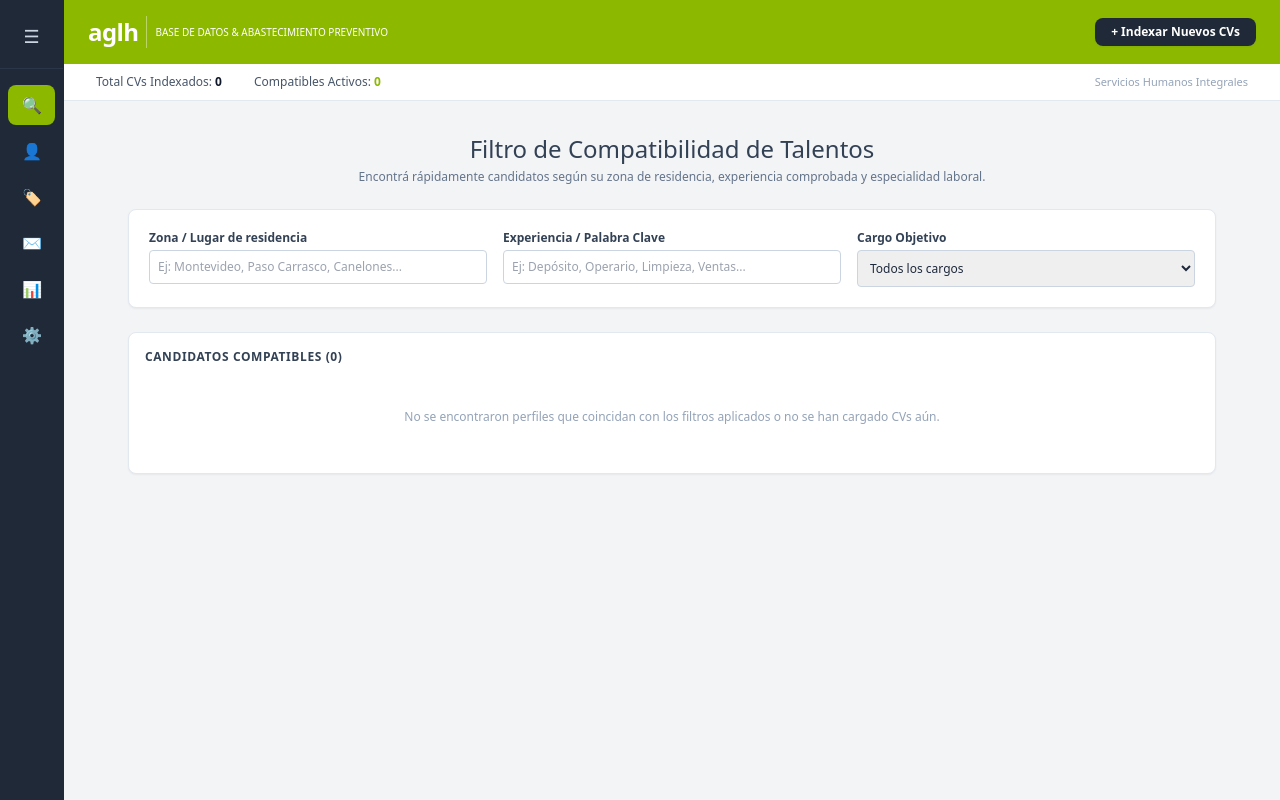
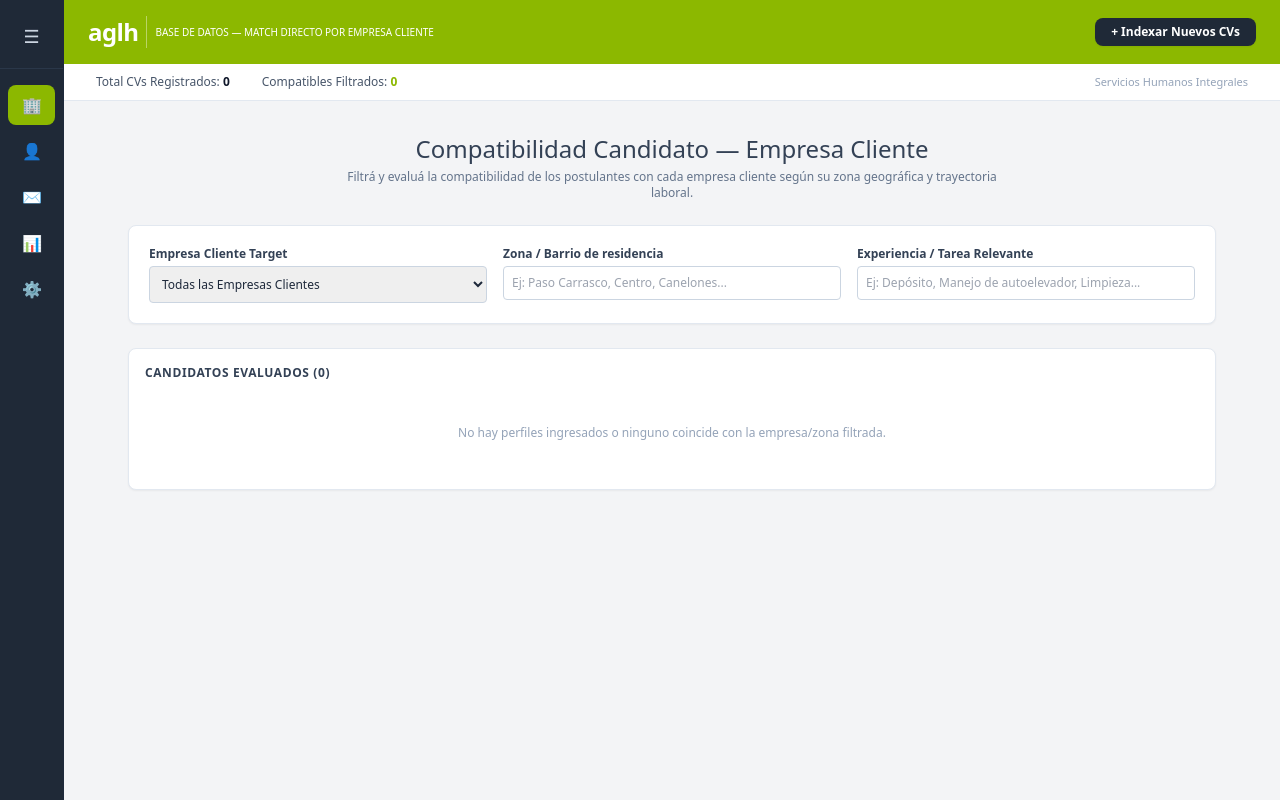
Before and after one commit to belenfernandezaglh/aglh-recruit, a Next.js app: page / in a window 1280 px wide. Built offline with nearby package versions, Linux system fonts and the light colour scheme.

Commit message:
Update page.tsx

```diff
--- a/app/page.tsx
+++ b/app/page.tsx
@@ -3,18 +3,18 @@
 
 import React, { useState, useRef } from 'react';
 import { Candidate, CandidateStatus, GrupoOperativa } from '../types';
-import { OPERATIVAS_BASE, MANUAL_CARGOS_BASE } from '../data/mockData';
+import { OPERATIVAS_BASE } from '../data/mockData';
 
-type ViewMode = 'busqueda' | 'candidates' | 'manual' | 'solicitudes' | 'reportes' | 'configuracion';
+type ViewMode = 'busqueda' | 'candidates' | 'solicitudes' | 'reportes' | 'configuracion';
 
 export default function Home() {
   const [activeTab, setActiveTab] = useState<ViewMode>('busqueda');
   const [isSidebarCollapsed, setIsSidebarCollapsed] = useState(true);
 
-  // Filtros de Búsqueda de Talentos (Match por zona y experiencia)
+  // Filtros de Búsqueda de Talentos por Zona, Experiencia y Empresa Cliente
   const [searchZone, setSearchZone] = useState('');
   const [searchExp, setSearchExp] = useState('');
-  const [selectedCargoFilter, setSelectedCargoFilter] = useState('');
+  const [selectedClientFilter, setSelectedClientFilter] = useState('');
 
   // Drag & Drop y Modal
   const [isDragging, setIsDragging] = useState(false);
@@ -25,11 +25,16 @@ export default function Home() {
 
   const fileInputRef = useRef<HTMLInputElement>(null);
 
+  // Extraer lista única de empresas clientes registradas
+  const allClients = Array.from(
+    new Set(operativas.flatMap(group => group.cuentas.map(c => c.cliente)))
+  );
+
   const handleUploadClick = () => {
     fileInputRef.current?.click();
   };
 
-  // Procesamiento de CVs para extracción e indexación en la Base
+  // Procesamiento de CVs para extracción e indexación
   const processFiles = (files: FileList | File[]) => {
     if (files && files.length > 0) {
       const newCandidates: Candidate[] = [];
@@ -42,35 +47,29 @@ export default function Home() {
         const fakePhone = `09${Math.floor(10000000 + Math.random() * 9000000)}`;
         const assignedZone = zonasMock[Math.floor(Math.random() * zonasMock.length)];
 
-        let assignedCargo = '01';
-        const lowerName = file.name.toLowerCase();
-
-        if (lowerName.includes('limpieza') || lowerName.includes('auxiliar')) assignedCargo = '04';
-        else if (lowerName.includes('deposito') || lowerName.includes('picker') || lowerName.includes('logistica')) assignedCargo = '03';
-        else if (lowerName.includes('tecnico') || lowerName.includes('soldador')) assignedCargo = '07';
-        else if (lowerName.includes('venta') || lowerName.includes('caja')) assignedCargo = '06';
-
+        // Asignación de compatibilidad directa con Empresas Clientes
         const matchedClienteNames: string[] = [];
 
-        // Identificar compatibilidad con cuentas activas
         updatedOperativas.forEach(group => {
           group.cuentas.forEach(cuenta => {
-            if (cuenta.cargoAsociado === assignedCargo) {
-              cuenta.contactos.push(`${cleanName} (${assignedZone})`);
-              matchedClienteNames.push(cuenta.cliente);
-            }
+            // Evaluamos coincidencia directamente con la empresa cliente
+            matchedClienteNames.push(cuenta.cliente);
+            cuenta.contactos.push(`${cleanName} (${assignedZone})`);
           });
         });
+
+        // Seleccionar 1 o 2 clientes compatibles sugeridos
+        const sugeridos = matchedClienteNames.slice(0, 2);
 
         const initialCandidate: Candidate = {
           id: (Date.now() + index).toString(),
           name: cleanName,
           phone: fakePhone,
-          position: MANUAL_CARGOS_BASE.find(c => c.id === assignedCargo)?.title || 'Operario General',
+          position: 'Postulante General',
           status: 'NUEVO',
           fileName: file.name,
           date: new Date().toLocaleDateString('es-ES') + ' ' + new Date().toLocaleTimeString('es-ES', { hour: '2-digit', minute: '2-digit' }),
-          matchedOperativas: matchedClienteNames
+          matchedOperativas: sugeridos
         };
 
         newCandidates.push(initialCandidate);
@@ -121,13 +120,13 @@ export default function Home() {
     }
   };
 
-  // Filtrado de candidatos para Match de Zona y Experiencia
+  // Filtrado de candidatos enfocado en Empresa Cliente, Zona y Experiencia
   const candidatesMatch = candidates.filter(candidate => {
-    const matchCargo = selectedCargoFilter === '' || candidate.position === selectedCargoFilter;
+    const matchClient = selectedClientFilter === '' || candidate.matchedOperativas?.includes(selectedClientFilter);
     const matchZone = searchZone === '' || candidate.name.toLowerCase().includes(searchZone.toLowerCase()) || candidate.fileName.toLowerCase().includes(searchZone.toLowerCase());
-    const matchExp = searchExp === '' || candidate.position.toLowerCase().includes(searchExp.toLowerCase()) || candidate.fileName.toLowerCase().includes(searchExp.toLowerCase());
+    const matchExp = searchExp === '' || candidate.fileName.toLowerCase().includes(searchExp.toLowerCase());
 
-    return matchCargo && matchZone && matchExp;
+    return matchClient && matchZone && matchExp;
   });
 
   return (
@@ -177,10 +176,10 @@ export default function Home() {
             className={`w-full h-10 rounded-lg flex items-center px-3 transition-colors ${
               activeTab === 'busqueda' ? 'bg-[#8cb800] text-white font-bold' : 'text-slate-300 hover:bg-slate-700/60'
             }`}
-            title="Búsqueda & Match"
+            title="Match por Empresa"
           >
-            <span className="text-base min-w-[24px] text-center">🔍</span>
-            {!isSidebarCollapsed && <span className="text-xs ml-3 truncate">Búsqueda & Match</span>}
+            <span className="text-base min-w-[24px] text-center">🏢</span>
+            {!isSidebarCollapsed && <span className="text-xs ml-3 truncate">Match por Empresa</span>}
           </button>
 
           <button
@@ -192,17 +191,6 @@ export default function Home() {
           >
             <span className="text-base min-w-[24px] text-center">👤</span>
             {!isSidebarCollapsed && <span className="text-xs ml-3 truncate">Base de CVs ({candidates.length})</span>}
-          </button>
-
-          <button
-            onClick={() => setActiveTab('manual')}
-            className={`w-full h-10 rounded-lg flex items-center px-3 transition-colors ${
-              activeTab === 'manual' ? 'bg-[#8cb800] text-white font-bold' : 'text-slate-300 hover:bg-slate-700/60'
-            }`}
-            title="Manual de Cargos"
-          >
-            <span className="text-base min-w-[24px] text-center">🏷</span>
-            {!isSidebarCollapsed && <span className="text-xs ml-3 truncate">Manual de Cargos</span>}
           </button>
 
           <button
@@ -247,7 +235,7 @@ export default function Home() {
             <div className="font-extrabold text-2xl tracking-tight text-white flex items-center">
               <span>aglh</span>
               <span className="text-[10px] font-normal tracking-normal ml-2 hidden sm:inline-block border-l border-white/40 pl-2 uppercase">
-                Base de Datos & Abastecimiento Preventivo
+                Base de Datos — Match Directo por Empresa Cliente
               </span>
             </div>
           </div>
@@ -262,34 +250,48 @@ export default function Home() {
           </div>
         </header>
 
-        {/* Bar Superior de Estado de la Banco de Talentos */}
+        {/* Bar Superior */}
         <div className="bg-white border-b border-slate-200 px-8 py-2.5 flex justify-between items-center text-xs text-slate-600">
           <div className="flex space-x-8">
-            <div>Total CVs Indexados: <strong className="text-slate-900">{candidates.length}</strong></div>
-            <div>Compatibles Activos: <strong className="text-[#8cb800]">{candidatesMatch.length}</strong></div>
+            <div>Total CVs Registrados: <strong className="text-slate-900">{candidates.length}</strong></div>
+            <div>Compatibles Filtrados: <strong className="text-[#8cb800]">{candidatesMatch.length}</strong></div>
           </div>
           <span className="text-slate-400 text-[11px]">Servicios Humanos Integrales</span>
         </div>
 
         <main className="p-8 max-w-6xl mx-auto w-full">
 
-          {/* VISTA 1: BÚSQUEDA Y MATCH POR ZONA Y EXPERIENCIA (🔍) */}
+          {/* VISTA 1: BÚSQUEDA Y MATCH POR EMPRESA CLIENTE (🏢) */}
           {activeTab === 'busqueda' && (
             <div className="space-y-6">
               <div className="text-center max-w-2xl mx-auto mb-6">
-                <h2 className="text-2xl font-light text-slate-700">Filtro de Compatibilidad de Talentos</h2>
+                <h2 className="text-2xl font-light text-slate-700">Compatibilidad Candidato — Empresa Cliente</h2>
                 <p className="text-xs text-slate-500 mt-1">
-                  Encontrá rápidamente candidatos según su zona de residencia, experiencia comprobada y especialidad laboral.
+                  Filtrá y evaluá la compatibilidad de los postulantes con cada empresa cliente según su zona geográfica y trayectoria laboral.
                 </p>
               </div>
 
-              {/* Panel de Filtros Inteligentes */}
+              {/* Panel de Filtros por Empresa, Zona y Experiencia */}
               <div className="bg-white p-5 rounded-lg border border-slate-200 shadow-sm grid grid-cols-1 md:grid-cols-3 gap-4">
                 <div>
-                  <label className="text-xs font-semibold text-slate-700 block mb-1">Zona / Lugar de residencia</label>
+                  <label className="text-xs font-semibold text-slate-700 block mb-1">Empresa Cliente Target</label>
+                  <select
+                    value={selectedClientFilter}
+                    onChange={(e) => setSelectedClientFilter(e.target.value)}
+                    className="w-full border border-slate-300 rounded p-2 text-xs focus:outline-none focus:border-[#8cb800]"
+                  >
+                    <option value="">Todas las Empresas Clientes</option>
+                    {allClients.map((clientName, idx) => (
+                      <option key={idx} value={clientName}>{clientName}</option>
+                    ))}
+                  </select>
+                </div>
+
+                <div>
+                  <label className="text-xs font-semibold text-slate-700 block mb-1">Zona / Barrio de residencia</label>
                   <input
                     type="text"
-                    placeholder="Ej: Montevideo, Paso Carrasco, Canelones..."
+                    placeholder="Ej: Paso Carrasco, Centro, Canelones..."
                     value={searchZone}
                     onChange={(e) => setSearchZone(e.target.value)}
                     className="w-full border border-slate-300 rounded p-2 text-xs focus:outline-none focus:border-[#8cb800]"
@@ -297,35 +299,21 @@ export default function Home() {
                 </div>
 
                 <div>
-                  <label className="text-xs font-semibold text-slate-700 block mb-1">Experiencia / Palabra Clave</label>
+                  <label className="text-xs font-semibold text-slate-700 block mb-1">Experiencia / Tarea Relevante</label>
                   <input
                     type="text"
-                    placeholder="Ej: Depósito, Operario, Limpieza, Ventas..."
+                    placeholder="Ej: Depósito, Manejo de autoelevador, Limpieza..."
                     value={searchExp}
                     onChange={(e) => setSearchExp(e.target.value)}
                     className="w-full border border-slate-300 rounded p-2 text-xs focus:outline-none focus:border-[#8cb800]"
                   />
                 </div>
-
-                <div>
-                  <label className="text-xs font-semibold text-slate-700 block mb-1">Cargo Objetivo</label>
-                  <select
-                    value={selectedCargoFilter}
-                    onChange={(e) => setSelectedCargoFilter(e.target.value)}
-                    className="w-full border border-slate-300 rounded p-2 text-xs focus:outline-none focus:border-[#8cb800]"
-                  >
-                    <option value="">Todos los cargos</option>
-                    {MANUAL_CARGOS_BASE.map(cargo => (
-                      <option key={cargo.id} value={cargo.title}>{cargo.title}</option>
-                    ))}
-                  </select>
-                </div>
               </div>
 
-              {/* Resultados de Coincidencia */}
+              {/* Lista de Resultados */}
               <div className="bg-white p-4 rounded-lg border border-slate-200 shadow-sm">
                 <h3 className="text-xs font-bold text-slate-700 mb-3 uppercase tracking-wider">
-                  Candidatos Compatibles ({candidatesMatch.length})
+                  Candidatos Evaluados ({candidatesMatch.length})
                 </h3>
 
                 {candidatesMatch.length > 0 ? (
@@ -342,19 +330,26 @@ export default function Home() {
                             {candidate.status}
                           </span>
                         </div>
-                        <p className="text-xs text-[#8cb800] font-semibold mt-1">{candidate.position}</p>
                         <p className="text-xs text-slate-500 mt-2">
-                          <strong>Tel:</strong> <span className="font-mono">{candidate.phone}</span>
+                          <strong>Teléfono:</strong> <span className="font-mono">{candidate.phone}</span>
                         </p>
-                        <div className="mt-3 pt-2 border-t border-slate-200/60 flex justify-between items-center text-[11px] text-slate-500">
-                          <span>📄 {candidate.fileName}</span>
+
+                        <div className="mt-3 pt-2 border-t border-slate-200/60">
+                          <span className="text-[10px] text-slate-400 block mb-1 font-semibold">Empresas Compatibles:</span>
+                          <div className="flex flex-wrap gap-1">
+                            {candidate.matchedOperativas?.map((cliente, i) => (
+                              <span key={i} className="bg-emerald-50 text-emerald-800 text-[10px] px-2 py-0.5 rounded border border-emerald-200 font-semibold">
+                                {cliente}
+                              </span>
+                            ))}
+                          </div>
                         </div>
                       </div>
                     ))}
                   </div>
                 ) : (
                   <div className="text-center py-8 text-slate-400 text-xs">
-                    No se encontraron perfiles que coincidan con los filtros aplicados o no se han cargado CVs aún.
+                    No hay perfiles ingresados o ninguno coincide con la empresa/zona filtrada.
                   </div>
                 )}
               </div>
@@ -365,7 +360,7 @@ export default function Home() {
           {activeTab === 'candidates' && (
             <div className="space-y-6">
               <h2 className="text-center text-2xl font-light text-slate-700 mb-6">
-                Base General de CVs Procesados
+                Base General de CVs Registrados
               </h2>
 
               <div className="grid grid-cols-1 md:grid-cols-3 gap-4">
@@ -376,51 +371,31 @@ export default function Home() {
                     className="bg-white p-4 rounded-lg border border-slate-200 shadow-sm hover:border-[#8cb800] cursor-pointer transition-colors"
                   >
                     <h4 className="font-bold text-xs text-slate-800">{candidate.name}</h4>
-                    <p className="text-xs text-[#8cb800] font-semibold mt-1">{candidate.position}</p>
                     <p className="text-xs text-slate-500 font-mono mt-1">{candidate.phone}</p>
-                    <p className="text-[10px] text-slate-400 mt-2">Ingresado: {candidate.date}</p>
+                    <p className="text-[10px] text-slate-400 mt-2">Documento: {candidate.fileName}</p>
                   </div>
                 ))}
               </div>
             </div>
           )}
 
-          {/* VISTA 3: MANUAL DE CARGOS (🏷) */}
-          {activeTab === 'manual' && (
+          {/* VISTA 3: SOLICITUDES (✉) */}
+          {activeTab === 'solicitudes' && (
             <div className="space-y-6">
               <h2 className="text-center text-2xl font-light text-slate-700 mb-6">
-                Manual de Cargos
+                Solicitudes Recibidas de Empresas Clientes
               </h2>
-
-              <div className="grid grid-cols-1 md:grid-cols-2 gap-4">
-                {MANUAL_CARGOS_BASE.map((cargo) => (
-                  <div key={cargo.id} className="bg-white p-5 rounded-lg border border-slate-200 shadow-sm hover:border-[#8cb800]">
-                    <span className="text-[10px] font-bold text-[#8cb800] uppercase">Código {cargo.id}</span>
-                    <h3 className="font-bold text-slate-800 text-sm mt-1">{cargo.title}</h3>
-                    <p className="text-xs text-slate-600 mt-2 leading-relaxed">{cargo.funcion}</p>
-                  </div>
-                ))}
+              <div className="bg-white p-6 rounded-lg border border-slate-200 shadow-sm text-center">
+                <p className="text-sm text-slate-600">Bandeja para requerimientos y especificaciones directo de los clientes.</p>
               </div>
             </div>
           )}
 
-          {/* VISTA 4: SOLICITUDES (✉) */}
-          {activeTab === 'solicitudes' && (
-            <div className="space-y-6">
-              <h2 className="text-center text-2xl font-light text-slate-700 mb-6">
-                Solicitudes de Demanda de Clientes
-              </h2>
-              <div className="bg-white p-6 rounded-lg border border-slate-200 shadow-sm text-center">
-                <p className="text-sm text-slate-600">Bandeja para recibir solicitudes directas de empresas clientes.</p>
-              </div>
-            </div>
-          )}
-
-          {/* VISTA 5: REPORTES (📊) */}
+          {/* VISTA 4: REPORTES (📊) */}
           {activeTab === 'reportes' && (
             <div className="space-y-6">
               <h2 className="text-center text-2xl font-light text-slate-700 mb-6">
-                Estadísticas del Banco de CVs
+                Métricas de la Base de Datos
               </h2>
               <div className="grid grid-cols-1 md:grid-cols-2 gap-4">
                 <div className="bg-white p-5 rounded-lg border border-slate-200 shadow-sm">
@@ -428,14 +403,14 @@ export default function Home() {
                   <p className="text-3xl font-bold text-[#8cb800] mt-1">{candidates.length}</p>
                 </div>
                 <div className="bg-white p-5 rounded-lg border border-slate-200 shadow-sm">
-                  <p className="text-xs text-slate-500 uppercase font-semibold">Perfil más recurrente</p>
-                  <p className="text-xl font-bold text-slate-800 mt-1">Operario de Depósito / Logística</p>
+                  <p className="text-xs text-slate-500 uppercase font-semibold">Empresas Clientes Activas</p>
+                  <p className="text-3xl font-bold text-slate-800 mt-1">{allClients.length}</p>
                 </div>
               </div>
             </div>
           )}
 
-          {/* VISTA 6: CONFIGURACIÓN (⚙) */}
+          {/* VISTA 5: CONFIGURACIÓN (⚙) */}
           {activeTab === 'configuracion' && (
             <div className="space-y-6">
               <h2 className="text-center text-2xl font-light text-slate-700 mb-6">
@@ -443,8 +418,8 @@ export default function Home() {
               </h2>
               <div className="bg-white p-6 rounded-lg border border-slate-200 shadow-sm max-w-lg mx-auto space-y-3 text-xs">
                 <div>
-                  <label className="font-semibold text-slate-700 block">Modo de Operación</label>
-                  <input type="text" value="Base de Datos y Match Preventivo" disabled className="w-full border border-slate-200 rounded p-2 bg-slate-50 mt-1" />
+                  <label className="font-semibold text-slate-700 block">Estrategia de Asignación</label>
+                  <input type="text" value="Match Geográfico y Experiencia por Empresa Cliente" disabled className="w-full border border-slate-200 rounded p-2 bg-slate-50 mt-1" />
                 </div>
               </div>
             </div>
@@ -460,23 +435,22 @@ export default function Home() {
             <div className="flex justify-between items-start border-b border-slate-100 pb-3 mb-3">
               <div>
                 <h3 className="text-base font-bold text-slate-800">{selectedCandidate.name}</h3>
-                <p className="text-xs text-[#8cb800] font-semibold">{selectedCandidate.position}</p>
+                <p className="text-xs text-slate-500 font-mono mt-0.5">{selectedCandidate.phone}</p>
               </div>
               <button onClick={() => setSelectedCandidate(null)} className="text-slate-400 hover:text-slate-600 text-sm font-bold">✕</button>
             </div>
 
             <div className="space-y-2 text-xs">
-              <p><strong>Teléfono:</strong> <span className="font-mono">{selectedCandidate.phone}</span></p>
               <p><strong>Archivo CV:</strong> {selectedCandidate.fileName}</p>
-              <p><strong>Fecha de alta:</strong> {selectedCandidate.date}</p>
+              <p><strong>Fecha de Ingreso:</strong> {selectedCandidate.date}</p>
 
               {selectedCandidate.matchedOperativas && selectedCandidate.matchedOperativas.length > 0 && (
                 <div className="mt-3 pt-2 border-t border-slate-100">
-                  <p className="font-bold text-slate-700 mb-1">Cuentas/Clientes donde tiene alta compatibilidad:</p>
-                  <div className="flex flex-wrap gap-1">
-                    {selectedCandidate.matchedOperativas.map((c, i) => (
-                      <span key={i} className="bg-emerald-50 text-emerald-800 text-[10px] px-2 py-0.5 rounded border border-emerald-200">
-                        {c}
+                  <p className="font-bold text-slate-700 mb-1.5">Empresas clientes compatibles:</p>
+                  <div className="flex flex-wrap gap-1.5">
+                    {selectedCandidate.matchedOperativas.map((cliente, i) => (
+                      <span key={i} className="bg-emerald-50 text-emerald-800 text-[11px] px-2.5 py-1 rounded border border-emerald-200 font-semibold">
+                        🏢 {cliente}
                       </span>
                     ))}
                   </div>
```
